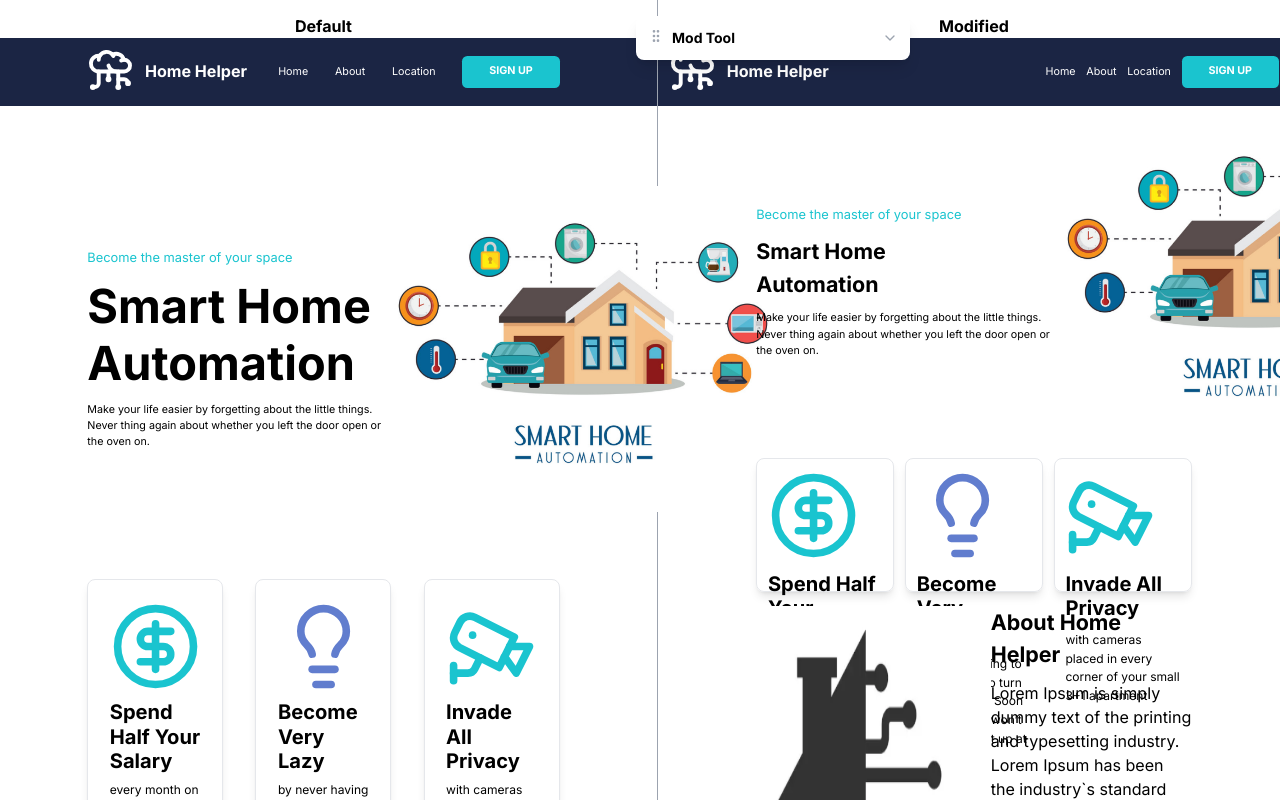
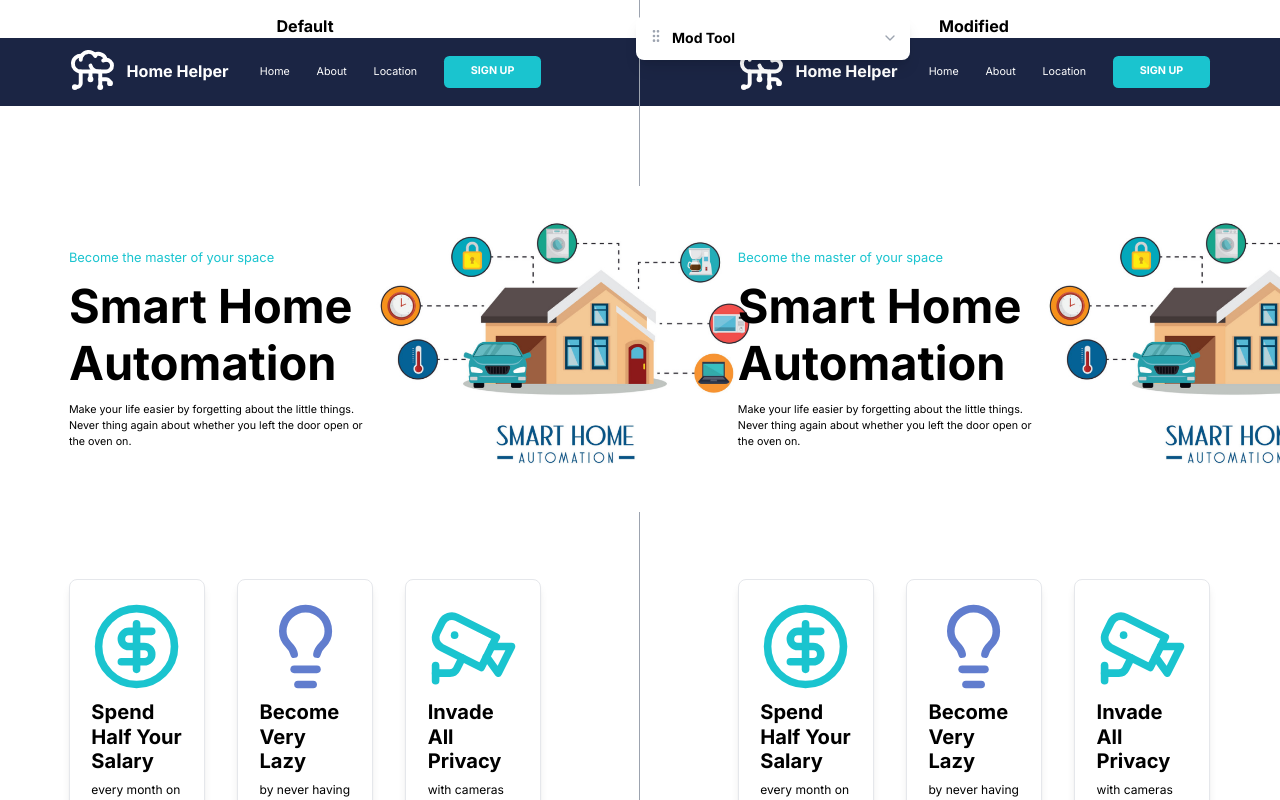
Before and after one commit to aziznal/design-principles-comparison, a Next.js app: page / in a window 1280 px wide. Shown: the top 800 px of the page. Built offline with nearby package versions, Linux system fonts and the light colour scheme.

Commit message:
move default props to function with deep copying

```diff
--- a/app/layout.tsx
+++ b/app/layout.tsx
@@ -4,6 +4,7 @@ import "./globals.css";
 import { cn } from "@/lib/utils";
 import { ModTool } from "@/components/ModTool";
 import { PropProvider } from "@/components/PropProvider";
+import { getDefaultProps } from "@/lib/default-props";
 
 const inter = Inter({ subsets: ["latin"] });
 
@@ -20,58 +21,7 @@ export default function RootLayout({
   return (
     <html lang="en" className="h-full">
       <body className={cn(inter.className, "h-full")}>
-        <PropProvider
-          props={{
-            primaryColor: "#617DCE",
-            secondaryColor: "#1AC4CF",
-            tertiaryColor: "#1B2544",
-            lineHeight: "1.5",
-            sectionGapPx: 20,
-
-            header: {
-              blockPadding: "1rem",
-              sidePadding: "1rem",
-              titleGap: "1rem",
-              linksGap: "1rem",
-            },
-
-            hero: {
-              titleGap: "1rem",
-              titleFontSize: "2rem",
-              lineHeight: "1.5",
-              marginTop: "0",
-            },
-
-            cards: {
-              padding: "1rem",
-              lineHeight: "1.5",
-              height: "200px",
-              cardGap: "1rem",
-              cardsGap: "1rem",
-            },
-
-            about: {
-              gap: "1rem",
-              titleFontSize: "2rem",
-              lineHeight: "1.5",
-            },
-
-            bubbles: {
-              bubbleGap: "1rem",
-              bubblesGap: "1rem",
-
-              bubble1Color: "#BA3963",
-              bubble2Color: "#FFD600",
-              bubble3Color: "#00EDA6",
-
-              fontSize: "1rem",
-            },
-
-            footer: {
-              gap: "1rem",
-            },
-          }}
-        >
+        <PropProvider props={getDefaultProps()}>
           {children}
           <ModTool />
         </PropProvider>
--- a/app/page.tsx
+++ b/app/page.tsx
@@ -1,5 +1,6 @@
 import ExamplePage from "@/components/ExamplePage";
 import { PropProvider } from "@/components/PropProvider";
+import { getDefaultProps } from "@/lib/default-props";
 
 export default function Home() {
   return (
@@ -11,58 +12,7 @@ export default function Home() {
         <h1 className="text-2xl font-bold text-center">Default</h1>
 
         {/* This provider overrides the one surrounding the entire app */}
-        <PropProvider
-          props={{
-            primaryColor: "#617DCE",
-            secondaryColor: "#1AC4CF",
-            tertiaryColor: "#1B2544",
-            lineHeight: "1.5",
-            sectionGapPx: 100,
-
-            header: {
-              blockPadding: "1rem",
-              sidePadding: "146px",
-              titleGap: "1rem",
-              linksGap: "40px",
-            },
-
-            hero: {
-              titleGap: "1rem",
-              titleFontSize: "70px",
-              lineHeight: "1.2",
-              marginTop: "20px",
-            },
-
-            cards: {
-              padding: "2rem",
-              lineHeight: "1.5",
-              height: "400px",
-              cardGap: ".75rem",
-              cardsGap: "3rem",
-            },
-
-            about: {
-              gap: "1.5rem",
-              titleFontSize: "45px",
-              lineHeight: "1.5",
-            },
-
-            bubbles: {
-              bubbleGap: "1rem",
-              bubblesGap: "2rem",
-
-              bubble1Color: "#BA3963",
-              bubble2Color: "#FFD600",
-              bubble3Color: "#00EDA6",
-
-              fontSize: "1rem",
-            },
-
-            footer: {
-              gap: "2rem",
-            },
-          }}
-        >
+        <PropProvider props={getDefaultProps()}>
           <ExamplePage />
         </PropProvider>
       </div>
--- a/components/PropProvider.tsx
+++ b/components/PropProvider.tsx
@@ -1,6 +1,13 @@
 "use client";
 
-import { PropsWithChildren, createContext, useContext, useState } from "react";
+import {
+  Dispatch,
+  PropsWithChildren,
+  SetStateAction,
+  createContext,
+  useContext,
+  useState,
+} from "react";
 
 export type Props = {
   primaryColor: string;
@@ -54,13 +61,8 @@ export type Props = {
   };
 };
 
-const PRIMARY_COLOR = "#617DCE";
-const SECONDARY_COLOR = "#1AC4CF";
-const TERTIARY_COLOR = "#1B2544";
-const LINE_HEIGHT = "1.5";
-
 const propContext = createContext<
-  { props: Props; setProps: (props: Props) => void } | undefined
+  { props: Props; setProps: Dispatch<SetStateAction<Props>> } | undefined
 >(undefined);
 
 // added nullish coalescing operator to prevent type error
--- /dev/null
+++ b/lib/default-props.ts
@@ -0,0 +1,57 @@
+import { Props } from "@/components/PropProvider";
+
+export function getDefaultProps(): Props {
+  const defaultProps = {
+    primaryColor: "#617DCE",
+    secondaryColor: "#1AC4CF",
+    tertiaryColor: "#1B2544",
+    lineHeight: "1.5",
+    sectionGapPx: 100,
+
+    header: {
+      blockPadding: "1rem",
+      sidePadding: "146px",
+      titleGap: "1rem",
+      linksGap: "40px",
+    },
+
+    hero: {
+      titleGap: "1rem",
+      titleFontSize: "70px",
+      lineHeight: "1.2",
+      marginTop: "20px",
+    },
+
+    cards: {
+      padding: "2rem",
+      lineHeight: "1.5",
+      height: "400px",
+      cardGap: ".75rem",
+      cardsGap: "3rem",
+    },
+
+    about: {
+      gap: "1.5rem",
+      titleFontSize: "45px",
+      lineHeight: "1.5",
+    },
+
+    bubbles: {
+      bubbleGap: "1rem",
+      bubblesGap: "2rem",
+
+      bubble1Color: "#BA3963",
+      bubble2Color: "#FFD600",
+      bubble3Color: "#00EDA6",
+
+      fontSize: "1rem",
+    },
+
+    footer: {
+      gap: "2rem",
+    },
+  };
+
+  // deep copying to prevent mutation
+  return JSON.parse(JSON.stringify(defaultProps));
+}
```
